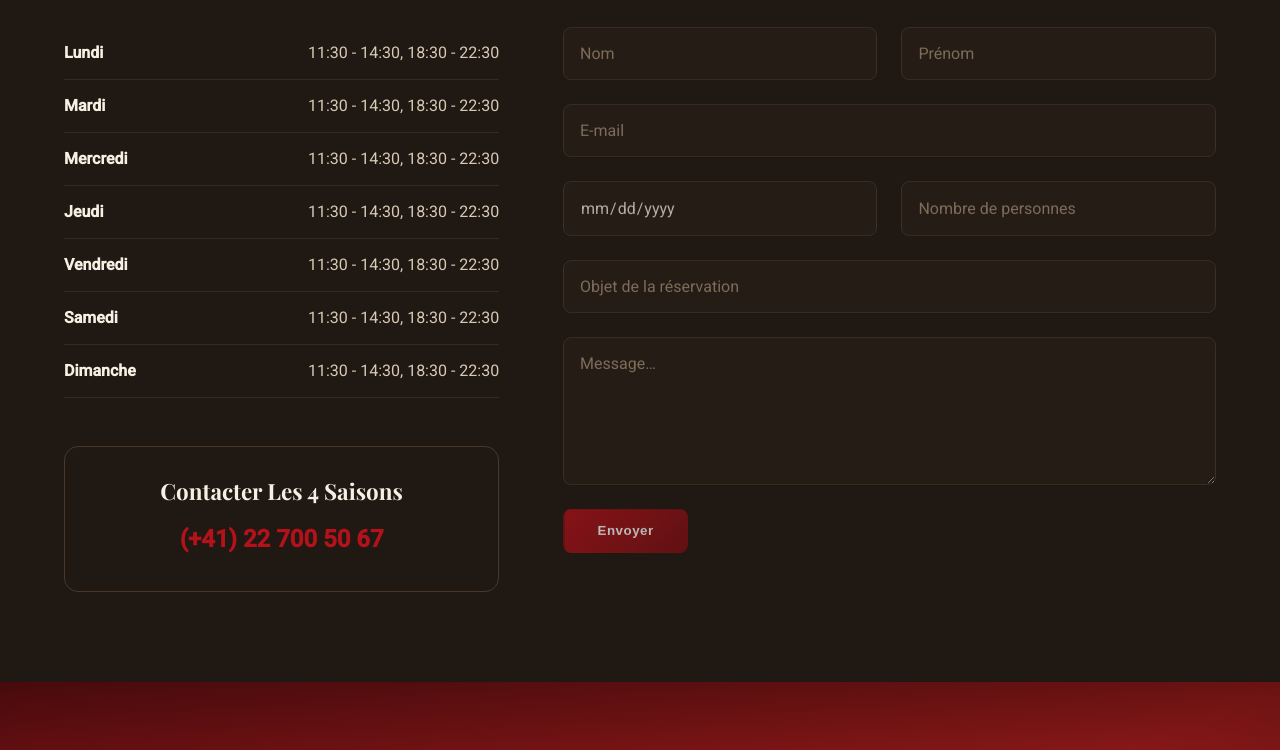
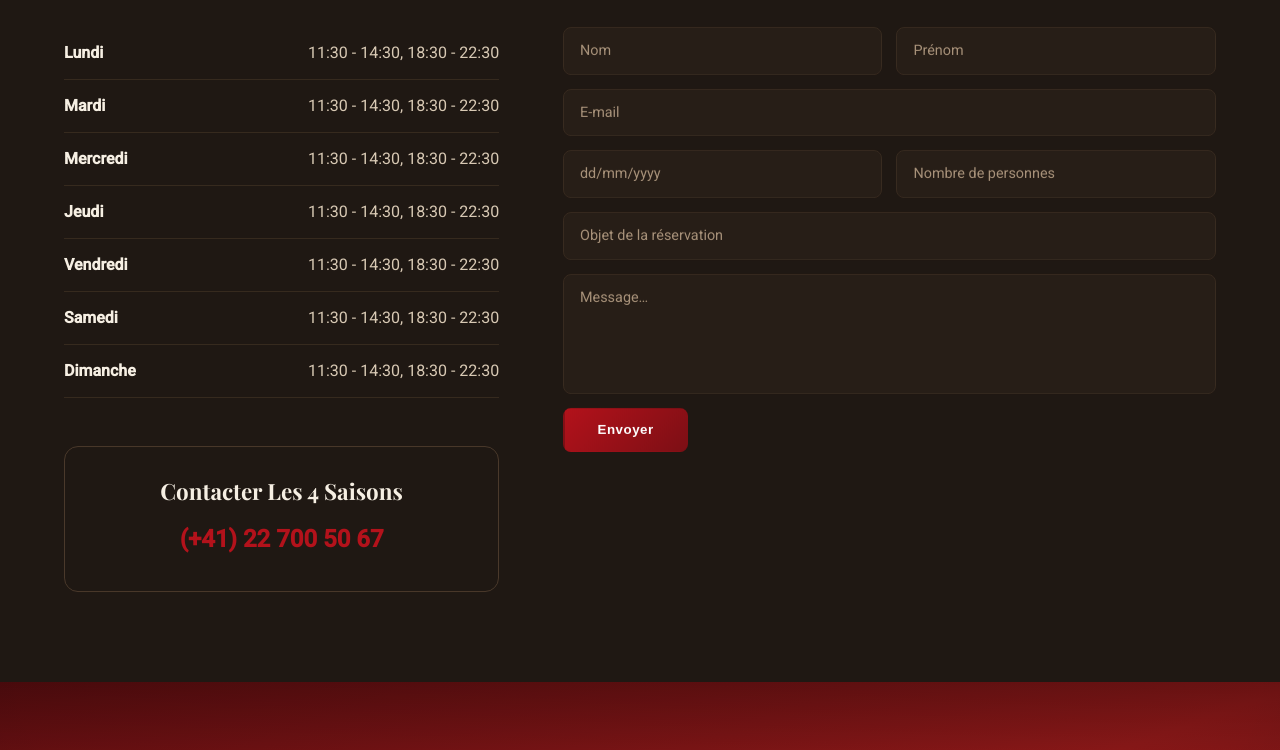
Before and after one commit to CaoKhanh2/restaurant-page, an Astro site: page /about in a window 1280 px wide. Shown: the part 688-1438 px from the top of the page. Built offline with nearby package versions, Linux system fonts and the light colour scheme; Astro itself is replaced by a stand-in of ours; a web font is replaced by a local one.

Commit message:
Fix: replace real form inputs with fake divs - 100% bulletproof lock

```diff
--- a/src/pages/about.astro
+++ b/src/pages/about.astro
@@ -42,31 +42,26 @@ import '../styles/pages/about.css';
       <div class="reservation-form" data-reveal data-reveal-delay="0.1">
         <h2 data-i18n="about.form.title">Réserver une table…</h2>
 
-        <!-- Form wrapper: locked with CSS, all inputs disabled -->
-        <div class="form-lock-wrapper">
-          <form id="reservationForm" aria-hidden="true" tabindex="-1">
-            <div class="form-row">
-              <input type="text" name="nom" placeholder="Nom" data-i18n="about.form.nom" disabled tabindex="-1" />
-              <input type="text" name="prenom" placeholder="Prénom" data-i18n="about.form.prenom" disabled tabindex="-1" />
-            </div>
-            <div class="form-row">
-              <input type="email" name="email" placeholder="E-mail" data-i18n="about.form.email" disabled tabindex="-1" />
-            </div>
-            <div class="form-row">
-              <input type="date" name="reservation_date" disabled tabindex="-1" />
-              <input type="number" name="nb_personnes" placeholder="Nombre de personnes" min="1" max="30" disabled tabindex="-1" />
-            </div>
-            <div class="form-row">
-              <input type="text" name="objet" placeholder="Objet de la réservation" data-i18n="about.form.objet" disabled tabindex="-1" />
-            </div>
-            <div class="form-row">
-              <textarea name="message" placeholder="Message…" rows="6" data-i18n="about.form.message" disabled tabindex="-1"></textarea>
-            </div>
-            <button type="button" id="form-lock-trigger" class="btn" data-i18n="about.form.submit">Envoyer</button>
-          </form>
-
-          <!-- Full-cover clickable overlay -->
-          <div id="form-lock-overlay" aria-hidden="true"></div>
+        <!-- Fake form: visual only, no real inputs — clicking anywhere shows the modal -->
+        <div class="fake-form" id="fake-reservation-form" role="button" tabindex="0" aria-label="Réserver une table" style="cursor:pointer">
+          <div class="fake-form-row">
+            <div class="fake-input" data-i18n="about.form.nom">Nom</div>
+            <div class="fake-input" data-i18n="about.form.prenom">Prénom</div>
+          </div>
+          <div class="fake-form-row">
+            <div class="fake-input fake-input--full" data-i18n="about.form.email">E-mail</div>
+          </div>
+          <div class="fake-form-row">
+            <div class="fake-input">dd/mm/yyyy</div>
+            <div class="fake-input" data-i18n="about.form.nb">Nombre de personnes</div>
+          </div>
+          <div class="fake-form-row">
+            <div class="fake-input fake-input--full" data-i18n="about.form.objet">Objet de la réservation</div>
+          </div>
+          <div class="fake-form-row">
+            <div class="fake-textarea" data-i18n="about.form.message">Message…</div>
+          </div>
+          <button type="button" class="btn" data-i18n="about.form.submit" id="form-lock-trigger">Envoyer</button>
         </div>
 
         <!-- The Popup Modal -->
@@ -97,25 +92,47 @@ import '../styles/pages/about.css';
 </Layout>
 
 <style>
-  /* Form lock wrapper */
-  .form-lock-wrapper {
-    position: relative;
+  /* ── Fake form (visual replica, no real inputs) ── */
+  .fake-form {
+    display: flex;
+    flex-direction: column;
+    gap: 14px;
+    outline: none;
   }
-  /* The overlay sits on top of everything inside the form wrapper */
-  #form-lock-overlay {
-    position: absolute;
-    inset: 0;
-    z-index: 20;
-    cursor: pointer;
-    /* Fully transparent but still intercepts all pointer events */
-    background: transparent;
+  .fake-form-row {
+    display: flex;
+    gap: 14px;
   }
-  /* Dim the locked form visually */
-  #form-lock-overlay ~ form,
-  .form-lock-wrapper form {
-    opacity: 0.7;
+  .fake-input {
+    flex: 1;
+    padding: 11px 16px;
+    border: 1px solid var(--border-soft, rgba(255,255,255,0.12));
+    border-radius: var(--radius-md, 8px);
+    background: var(--bg-input, rgba(255,255,255,0.05));
+    color: var(--text-muted, rgba(255,255,255,0.35));
+    font-size: 0.9rem;
+    font-family: inherit;
+    transition: border-color 0.2s;
     user-select: none;
-    pointer-events: none;
+  }
+  .fake-input--full {
+    flex: 1 1 100%;
+  }
+  .fake-textarea {
+    flex: 1 1 100%;
+    min-height: 120px;
+    padding: 11px 16px;
+    border: 1px solid var(--border-soft, rgba(255,255,255,0.12));
+    border-radius: var(--radius-md, 8px);
+    background: var(--bg-input, rgba(255,255,255,0.05));
+    color: var(--text-muted, rgba(255,255,255,0.35));
+    font-size: 0.9rem;
+    font-family: inherit;
+    user-select: none;
+  }
+  .fake-form:hover .fake-input,
+  .fake-form:hover .fake-textarea {
+    border-color: var(--gold, #c9a84c);
   }
 
   /* Premium Modal Styles */
@@ -229,11 +246,10 @@ import '../styles/pages/about.css';
 </style>
 
 <script>
-  const overlay  = document.getElementById('form-lock-overlay');
+  const fakeForm = document.getElementById('fake-reservation-form');
   const trigger  = document.getElementById('form-lock-trigger');
   const modal    = document.getElementById('dev-popup-modal');
   const closeBtn = document.getElementById('close-dev-popup');
-  const form     = document.getElementById('reservationForm');
 
   const showModal = () => {
     modal.style.display = 'flex';
@@ -245,27 +261,16 @@ import '../styles/pages/about.css';
     setTimeout(() => { modal.style.display = 'none'; }, 400);
   };
 
-  // Block ALL form submission absolutely
-  if (form) {
-    form.addEventListener('submit', (e) => { e.preventDefault(); showModal(); });
-  }
+  // Any click anywhere on the fake form → show modal
+  if (fakeForm) fakeForm.addEventListener('click', showModal);
 
-  // Block keyboard access: intercept Tab key on the entire form area
-  if (form) {
-    form.addEventListener('keydown', (e) => { e.preventDefault(); });
-  }
-
-  // Overlay click → show modal
-  if (overlay) overlay.addEventListener('click', showModal);
-
-  // Envoyer button click → show modal (button is inside form, overlay sits on top but
-  // the button gets z-index stacking on some browsers; catch it here too)
-  if (trigger) trigger.addEventListener('click', (e) => { e.preventDefault(); showModal(); });
+  // Enter/Space key on the fake form (keyboard a11y)
+  if (fakeForm) fakeForm.addEventListener('keydown', (e) => {
+    if (e.key === 'Enter' || e.key === ' ') { e.preventDefault(); showModal(); }
+  });
 
   // Close handlers
   if (closeBtn) closeBtn.addEventListener('click', hideModal);
   if (modal) modal.addEventListener('click', (e) => { if (e.target === modal) hideModal(); });
-
-  // Close on Escape key
   document.addEventListener('keydown', (e) => { if (e.key === 'Escape') hideModal(); });
 </script>
```
